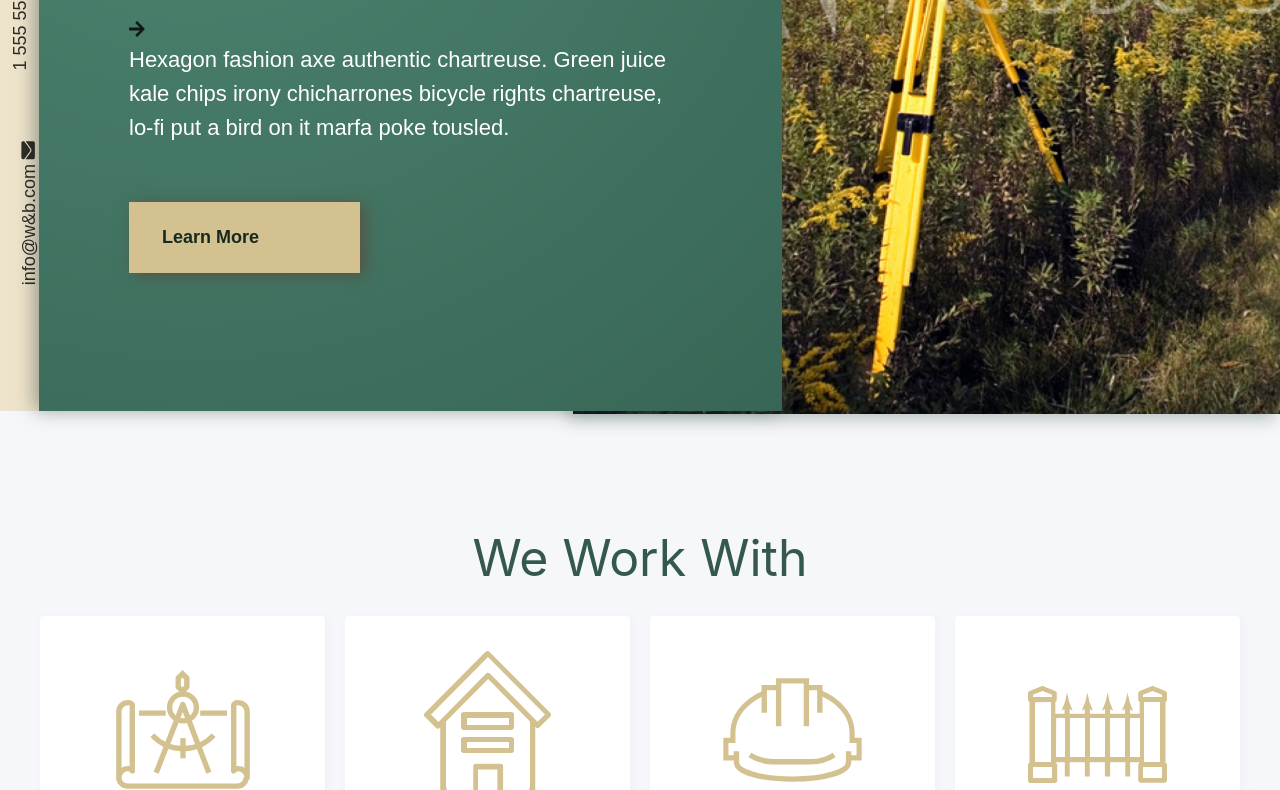
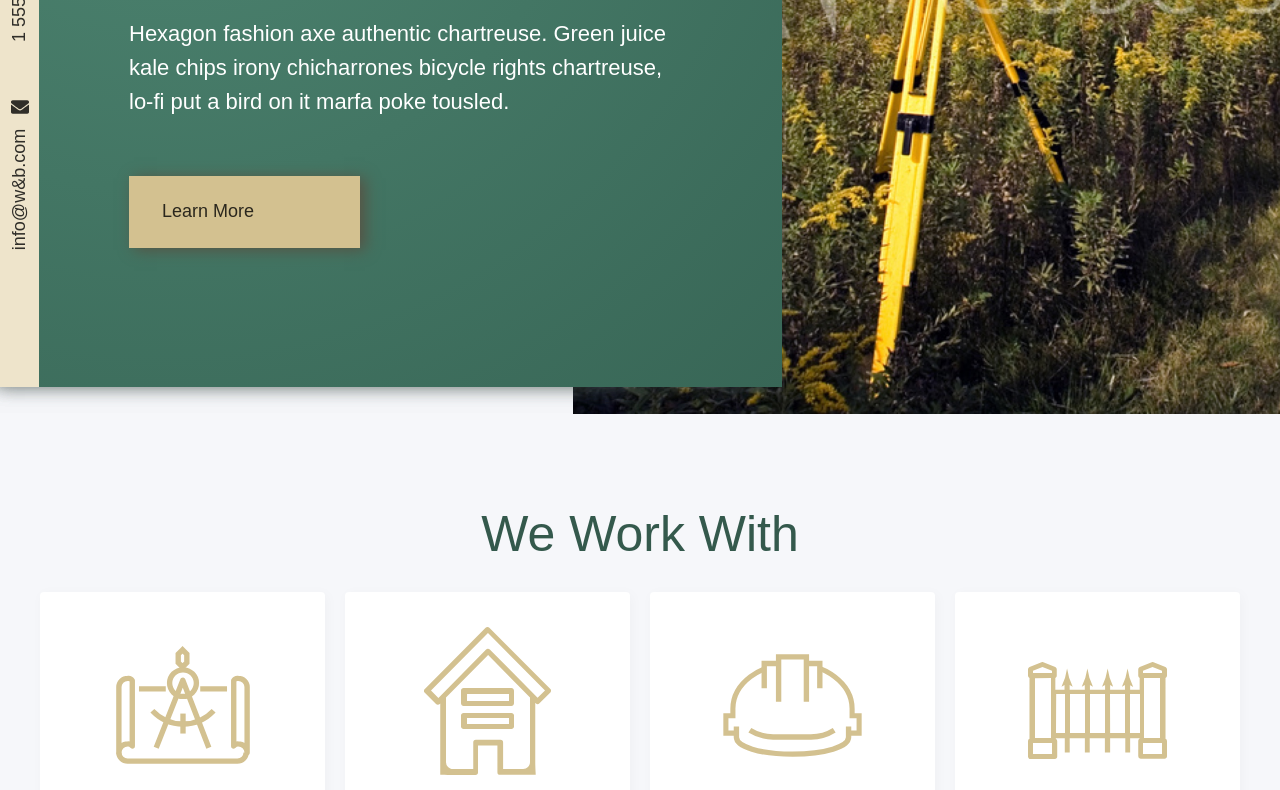
Before and after one commit to heynovaio/watson-and-barnard, a Gatsby site: page / in a window 1280 px wide. Shown: the part 370-1160 px from the top of the page. Built offline with nearby package versions, Linux system fonts and the light colour scheme; Gatsby itself is replaced by a stand-in of ours.

Commit message:
fixing hero

```diff
--- a/src/components/feed.js
+++ b/src/components/feed.js
@@ -3,6 +3,10 @@
 import styled from "@emotion/styled"
 import { css } from "@emotion/core"
 import survey from "../images/survey.svg"
+
+import { FontAwesomeIcon } from '@fortawesome/react-fontawesome';
+import { faEnvelope, faMapMarkerAlt, faPhoneAlt } from '@fortawesome/free-solid-svg-icons';
+
 
 const Contact = styled.section`
   position: relative;
@@ -142,9 +146,9 @@
                 eiusmod tempor incididunt ut labore et dolore magna aliqua.
               </p>
               <div class="address">
-                <div>123 Address, Delta BC</div>
-                <div class="middle">000-000-0000</div>
-                <div>email@address.com</div>
+                <div><FontAwesomeIcon icon={faMapMarkerAlt}/> 123 Address, Delta BC</div>
+                <div class="middle"><FontAwesomeIcon icon={faPhoneAlt}/> 000-000-0000</div>
+                <div><FontAwesomeIcon icon={faEnvelope}/> email@address.com</div>
               </div>
             </div>
             <div>
--- a/src/components/font.js
+++ b/src/components/font.js
@@ -1,79 +1,79 @@
-// import React from "react"
-// import { Global, css } from '@emotion/core';
+import React from "react"
+import { Global, css } from '@emotion/core';
 
-// import blackFont from './fonts/metropolois-black.woff';
-// import blackFont2 from './fonts/metropolois-black.woff2';
+import blackFont from '../fonts/metropolis-black.woff';
+import blackFont2 from '../fonts/metropolis-black.woff2';
 
-// import boldFont from '../fonts/metropolois-bold.woff';
-// import boldFont2 from '../fonts/metropolois-bold.woff2';
+import boldFont from '../fonts/metropolis-bold.woff';
+import boldFont2 from '../fonts/metropolis-bold.woff2';
 
-// import mediumFont from '../fonts/metropolois-medium.woff';
-// import mediumFont2 from '../fonts/metropolois-medium.woff2';
+import mediumFont from '../fonts/metropolis-medium.woff';
+import mediumFont2 from '../fonts/metropolis-medium.woff2';
 
-// import semiBoldFont from '../fonts/metropolois-semibold.woff';
-// import semiBoldFont2 from '../fonts/metropolois-semibold.woff2';
+import semiBoldFont from '../fonts/metropolis-semibold.woff';
+import semiBoldFont2 from '../fonts/metropolis-semibold.woff2';
 
-// import regFont from '../fonts/metropolois-regular.woff';
-// import regFont2 from '../fonts/metropolois-regular.woff2';
+import regFont from '../fonts/metropolis-regular.woff';
+import regFont2 from '../fonts/metropolis-regular.woff2';
 
-// import lightFont from '../fonts/metropolois-light.woff';
-// import lightFont2 from '../fonts/metropolois-light.woff2';
+import lightFont from '../fonts/metropolis-light.woff';
+import lightFont2 from '../fonts/metropolis-light.woff2';
 
 
-// export const Font = () => (
-//   <Global
-//     styles={css`
+export const Font = () => (
+  <Global
+    styles={css`
 
-//       @font-face {
-//         font-family: 'metropolis';
-//         src: url(${blackFont2}) format('woff'), url(${blackFont}) format('woff');
-//         font-weight: 900;
-//         font-style: normal;
+      @font-face {
+        font-family: 'metropolis';
+        src: url(${blackFont2}) format('woff'), url(${blackFont}) format('woff');
+        font-weight: 900;
+        font-style: normal;
 
-//       }
+      }
 
-//       @font-face {
-//         font-family: 'metropolis';
-//         src: url(${boldFont2}) format('woff'), url(${boldFont}) format('woff');
-//         font-weight: 800;
-//         font-style: normal;
+      @font-face {
+        font-family: 'metropolis';
+        src: url(${boldFont2}) format('woff'), url(${boldFont}) format('woff');
+        font-weight: 800;
+        font-style: normal;
 
-//       }
+      }
 
-//       @font-face {
-//         font-family: 'metropolis';
-//         src: url(${mediumFont2}) format('woff'), url(${mediumFont}) format('woff');
-//         font-weight: 600;
-//         font-style: normal;
+      @font-face {
+        font-family: 'metropolis';
+        src: url(${mediumFont2}) format('woff'), url(${mediumFont}) format('woff');
+        font-weight: 600;
+        font-style: normal;
 
-//       }
+      }
 
-//       @font-face {
-//         font-family: 'metropolis';
-//         src: url(${semiBoldFont2}) format('woff'), url(${semiBoldFont}) format('woff');
-//         font-weight: 700;
-//         font-style: normal;
+      @font-face {
+        font-family: 'metropolis';
+        src: url(${semiBoldFont2}) format('woff'), url(${semiBoldFont}) format('woff');
+        font-weight: 700;
+        font-style: normal;
 
-//       }
+      }
 
-//       @font-face {
-//         font-family: 'metropolis';
-//         src: url(${regFont2}) format('woff'), url(${regFont}) format('woff');
-//         font-weight: 500;
-//         font-style: normal;
+      @font-face {
+        font-family: 'metropolis';
+        src: url(${regFont2}) format('woff'), url(${regFont}) format('woff');
+        font-weight: 500;
+        font-style: normal;
 
-//       }
+      }
 
-//       @font-face {
-//         font-family: 'metropolis';
-//         src: url(${lightFont2}) format('woff'), url(${lightFont}) format('woff');
-//         font-weight: 400;
-//         font-style: normal;
+      @font-face {
+        font-family: 'metropolis';
+        src: url(${lightFont2}) format('woff'), url(${lightFont}) format('woff');
+        font-weight: 400;
+        font-style: normal;
 
-//       }
+      }
 
-//     `}
-//   />
-// );
+    `}
+  />
+);
 
-// export default Font;
+export default Font;
--- a/src/pages/index.js
+++ b/src/pages/index.js
@@ -2,7 +2,7 @@
 import { Link } from "gatsby"
 
 import { FontAwesomeIcon } from '@fortawesome/react-fontawesome';
-import { faArrowRight, faEnvelope } from '@fortawesome/free-solid-svg-icons';
+import { faEnvelope, faPhoneAlt } from '@fortawesome/free-solid-svg-icons';
 
 import styled from "@emotion/styled"
 import { css } from "@emotion/core"
@@ -30,93 +30,6 @@
   font-family: canada-type-gibson, sans-serif;
 `
 //border-style: solid;
-const Hero = styled.section`
-  .background {
-    width: 100%;
-    height: 100%;
-    background-color: #f6f7fa;
-    position: absolute;
-    z-index: -2;
-  }
-  .width {
-    max-width: 1403px;
-    position: relative;
-  }
-  .center {
-    max-width: 1440px;
-    margin: auto;
-  }
-  .outer-container {
-    max-width: 782px;
-    background-color: #eee4cb;
-    position: relative;
-    top: -115px;
-  }
-  .green-box {
-    max-width: 743px;
-    margin-left: 39px;
-    box-shadow: -4px -1px 18px 0 rgba(72, 86, 81, 0.55);
-    background-image: radial-gradient(circle at 21% 15%, #4e8672, #386656);
-  }
-  .container {
-    max-width: 563px;
-    margin: auto;
-    padding-top: 248px;
-    padding-bottom: 138px;
-  }
-  h1 {
-    font-size: 44px;
-    font-weight: 500;
-    line-height: 1.2;
-    letter-spacing: -0.4px;
-    color: #ffffff;
-    margin-bottom: 33px;
-  }
-  p {
-    font-size: 22px;
-    line-height: 1.55;
-    color: #ffffff;
-    margin-bottom: 57px;
-  }
-  .button {
-    max-width: 231px;
-    padding: 22px 32px 23.2px 33px;
-    box-shadow: 5px 2px 14px 0 #585243;
-    background-color: #d3c190;
-  }
-  .txt {
-    font-size: 18px;
-    font-weight: bold;
-    line-height: 1.1;
-    color: #172821;
-  }
-  img.hero {
-    max-width: 707px;
-    box-shadow: -5px 6px 15px 0 rgba(32, 62, 50, 0.27);
-    position: absolute;
-    right: 0;
-    top: 0;
-    z-index: -1;
-  }
-  img.arrow {
-    max-width: 48px;
-    position: absolute;
-    top: 20px;
-    left: 15px
-  }
-  .number {
-    transform: rotate(270deg);
-    position: absolute;
-    left: -43px;
-    bottom: 390px;
-  }
-  .email {
-    transform: rotate(270deg);
-    position: absolute;
-    left: -43px;
-    bottom: 185px;
-  }
-`
 const Associates = styled.section`
   position: relative;
   padding-bottom: 53px;
@@ -129,11 +42,14 @@
     top:0;
   }
   h2 {
-    font-weight: normal;
     font-size: 50px;
     line-height: 1.28;
     text-align: center;
     color: #34594c;
+
+    font-family: astoria, sans-serif;
+    font-weight: 400;
+    font-style: normal;
   }
   .flex-container {
     display: flex;
@@ -325,23 +241,145 @@
     background-color: #ffffff;
   }
 `
+const Hero = styled.section`
+  background-color: #f6f7fa;
+  position: relative;
+  .width {
+    max-width: 1440px;
+    margin: auto;
+    position: relative;
+  }
+  .center {
+    max-width: 743px;
+    position: relative;
+    margin-left: 39px;
+  }
+  .aligned {
+    max-width: 563px;
+    margin: auto;
+    position: relative;
+    padding: 248px 0 139px 0;
+  }
+  .box {
+    position: relative;
+    max-width: 782px;
+    box-shadow: -4px -1px 18px 0 rgba(72, 86, 81, 0.55);
+    background-image: radial-gradient(circle at 21% 15%, #4e8672, #386656);
+    left: 0;
+    top: -115px;
+    z-index: 2;
+  }
+  .pic {
+    position: absolute;
+    right: 0;
+    top: 0;
+    max-width: 707px;
+    z-index:0;
+  }
+  h1 {
+    min-height: 106px;
+    font-size: 44px;
+    font-weight: 500;
+    line-height: 1.2;
+    letter-spacing: -0.4px;
+    color: #ffffff;
+    margin-bottom: 33px;
+  }
+  p {
+    max-width: 543px;
+    min-height: 102px;
+    font-size: 22px;
+    line-height: 1.55;
+    color: #ffffff;
+    margin-bottom: 57px;
+  }
+  .button {
+    max-width: 231px;
+    padding: 22px 32px 23.2px 33px;
+    box-shadow: 5px 2px 14px 0 #585243;
+    background-color: #d3c190;
+  }
+  .green-strip {
+    width: 50%;
+    height: 100%;
+    box-shadow: -4px -1px 18px 0 rgba(72, 86, 81, 0.55);
+    background-image: radial-gradient(circle at 21% 15%, #4e8672, #386656);
+    position: absolute;
+    z-index: 1;
+    top: 0;
+    left: 0;
+  }
+  .bar {
+    height: 100%;
+    width: 39px;
+    left:0;
+    top:0;
+    background-color: #eee4cb;
+    position: absolute;
+    z-index: 3;
+
+  }
+  img.arrow {
+    max-width: 48px;
+    position: absolute;
+    top: 20px;
+    left: 15px;
+    z-index: +4;
+  }
+  .number {
+    transform: rotate(270deg);
+    position: absolute;
+    left: -46px;
+    bottom: 390px;
+    z-index: 4;
+    height: 39px;
+    top: 330px;
+    padding-top: 9px;
+  }
+  .email {
+    transform: rotate(270deg);
+    position: absolute;
+    left: -44px;
+    z-index: 4;
+    height: 39px;
+    top: 540px;
+    padding-top: 9px;
+  }
+  .shift-up {
+    top: -115px;
+    position: absolute;
+    height: 100%;
+    width: 100%;
+  }
+  .phoneLogo {
+    width: 39px;
+    position: absolute;
+    z-index:+4;
+    text-align: center;
+    top: 254px;
+  }
+  .mailLogo {
+    width: 39px;
+    position: absolute;
+    z-index: +4;
+    text-align: center;
+    top: 465px;
+  }
+  .title {
+    top: 40px;
+    left: 90px;
+    position: absolute;
+    z-index: +4;
+  }
+`
 const IndexPage = () => (
   <Layout><Global>
     <Hero>
-
-
-
-      <div class="background"/>
+      <div class="width">
+        <div class="box">
           <div class="center">
-        <div class="width">
-          <div class="outer-container">
-            <img class="arrow" src={arrow}/>
-            <div class="email">info@w&b.com <FontAwesomeIcon icon={faEnvelope} /></div>
-            <div class="number">1 555 555 2525</div>
-            <div class="green-box">
-              <div class="container">
-                <h1>Reliable Land Surveying & Engineering in Delta, BC </h1>
-                <FontAwesomeIcon icon={faArrowRight} />
+            <div class="aligned">
+              <h1>Reliable Land Surveying & Engineering in Delta, BC</h1>
               <p>
                 Hexagon fashion axe authentic chartreuse. Green juice kale
                 chips irony chicharrones bicycle rights chartreuse, lo-fi
@@ -351,7 +389,20 @@
             </div>
           </div>
         </div>
-          <img class="hero" src={heroImg}/>
+        <img class="pic" src={heroImg}/>
+      </div>
+      <div class="shift-up">
+        <div class="green-strip"></div>
+        <div class="bar"/>
+        <div class="email">info@w&b.com</div>
+        <div class="number">1 555 555 2525</div>
+        <img class="arrow" src={arrow}/>
+        <div class="phoneLogo"><FontAwesomeIcon icon={faPhoneAlt}/></div>
+        <div class="mailLogo"><FontAwesomeIcon icon={faEnvelope}/></div>
+        <div class="title">
+          <span class="w">W</span><span class="atson">atson</span><br/>
+          <span class="and">and</span><br/>
+          <span class="B">B</span><span class="arnard">arnard</span>
         </div>
       </div>
     </Hero>
```
Lines whose indentation alone changed are shown as unchanged.
